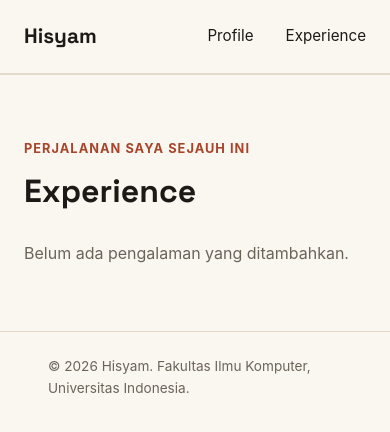
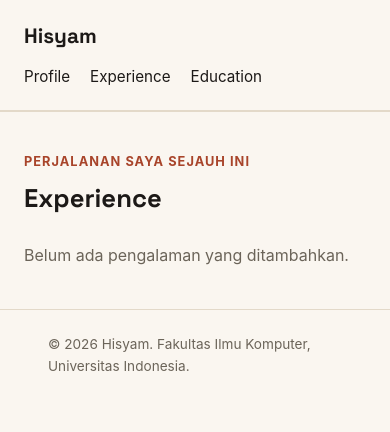
Before and after one commit to syxm1/myportofolio, a Django app: page /experience/ in a window 390 px wide. Shown: the top 432 px of the page. Run offline with Django 5.2, Linux system fonts and the light colour scheme; data that the repository does not hold is empty.

Commit message:
refactor: Separate CSS file for index.html and experience.html

```diff
--- /dev/null
+++ b/static/css/experience.css
@@ -0,0 +1,146 @@
+* {
+    margin: 0;
+    padding: 0;
+    box-sizing: border-box;
+}
+
+:root {
+    --ink: #1c1917;
+    --paper: #faf6f0;
+    --accent: #d95d39;
+    --accent-dark: #a8442a;
+    --line: #e3d9c9;
+    --text-muted: #6b6459;
+    --radius: 4px;
+}
+
+body {
+    font-family: -apple-system, "Segoe UI", Roboto, Helvetica, Arial, sans-serif;
+    color: var(--ink);
+    background-color: var(--paper);
+    line-height: 1.6;
+}
+
+h1, .brand {
+    font-family: "Space Grotesk", -apple-system, sans-serif;
+}
+
+.container {
+    max-width: 960px;
+    margin: 0 auto;
+    padding: 0 1.5rem;
+}
+
+.site-header {
+    border-bottom: 1px solid var(--line);
+}
+
+.site-header .container {
+    display: flex;
+    justify-content: space-between;
+    align-items: center;
+    padding: 1.25rem 1.5rem;
+}
+
+.brand {
+    font-size: 1.3rem;
+    font-weight: 700;
+    color: var(--ink);
+    text-decoration: none;
+}
+
+.site-header nav {
+    display: flex;
+    gap: 2rem;
+}
+
+.site-header nav a {
+    color: var(--ink);
+    text-decoration: none;
+    font-size: 0.95rem;
+}
+
+.site-footer {
+    padding: 1.5rem;
+    color: var(--text-muted);
+    font-size: 0.85rem;
+    border-top: 1px solid var(--line);
+}
+
+.experience-section {
+    padding: 4rem 0;
+    border-top: 1px solid var(--line);
+}
+
+.section-kicker {
+    color: var(--accent-dark);
+    font-size: 0.8rem;
+    font-weight: 700;
+    letter-spacing: 0.08em;
+    text-transform: uppercase;
+}
+
+.experience-section h1 {
+    margin: 0.4rem 0 1.5rem;
+    font-size: 2rem;
+}
+
+.experience-grid {
+    display: grid;
+    grid-template-columns: repeat(auto-fit, minmax(240px, 1fr));
+    gap: 1rem;
+}
+
+.experience-card {
+    padding: 1.25rem;
+    background-color: #fff;
+    border: 1px solid var(--line);
+    border-radius: var(--radius);
+}
+
+.experience-category {
+    color: var(--accent-dark);
+    font-size: 0.75rem;
+    font-weight: 700;
+    text-transform: uppercase;
+}
+
+.experience-card h2 {
+    margin: 0.5rem 0;
+    font-size: 1.25rem;
+}
+
+.experience-description,
+.empty-state {
+    color: var(--text-muted);
+}
+
+.experience-status {
+    margin-top: 1rem;
+    font-size: 0.85rem;
+    font-weight: 600;
+}
+
+@media (max-width: 600px) {
+    .site-header .container {
+        flex-direction: column;
+        align-items: flex-start;
+        gap: 0.75rem;
+    }
+
+    .site-header nav {
+        gap: 1.25rem;
+    }
+
+    .experience-section {
+        padding: 2.5rem 0;
+    }
+
+    .experience-section h1 {
+        font-size: 1.6rem;
+    }
+
+    .experience-grid {
+        grid-template-columns: 1fr;
+    }
+}
--- a/templates/experience.html
+++ b/templates/experience.html
@@ -9,7 +9,7 @@
     <link rel="preconnect" href="https://fonts.gstatic.com" crossorigin>
     <link href="https://fonts.googleapis.com/css2?family=Space+Grotesk:wght@500;700&display=swap" rel="stylesheet">
     <link rel="stylesheet" href="https://cdnjs.cloudflare.com/ajax/libs/font-awesome/6.5.1/css/all.min.css">
-    <link rel="stylesheet" href="/static/css/style.css">
+    <link rel="stylesheet" href="/static/css/experience.css">
 </head>
 
 <body>
@@ -19,6 +19,7 @@
             <nav>
                 <a href="{% url 'main:show_main' %}">Profile</a>
                 <a href="{% url 'main:show_experience' %}">Experience</a>
+                <a href="{% url 'main:show_education' %}">Education</a>
             </nav>
         </div>
     </header>
```
Also changed, not shown: static/css/index.css (renamed from static/css/style.css, +22 -70 lines), templates/index.html (+2 -43 lines).
